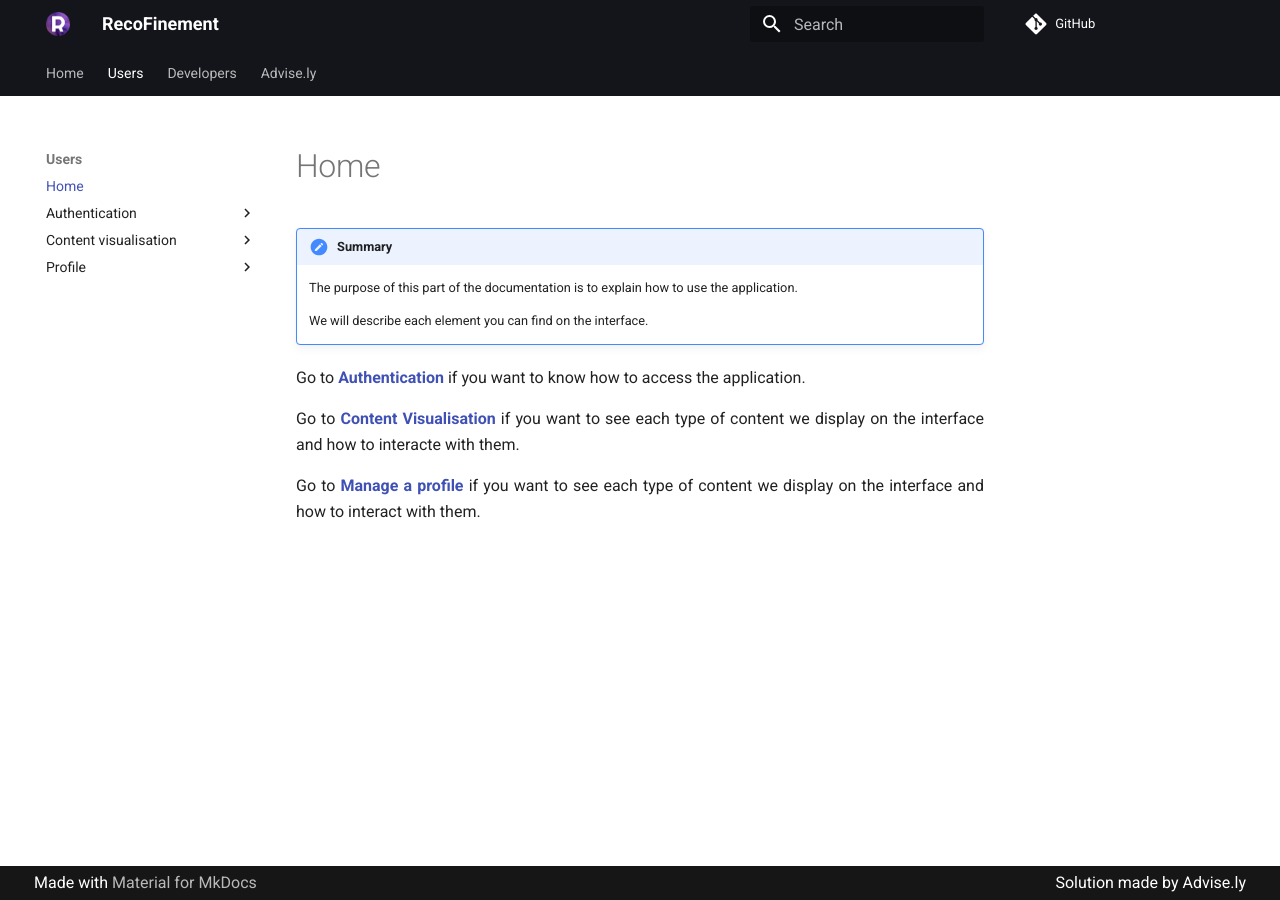
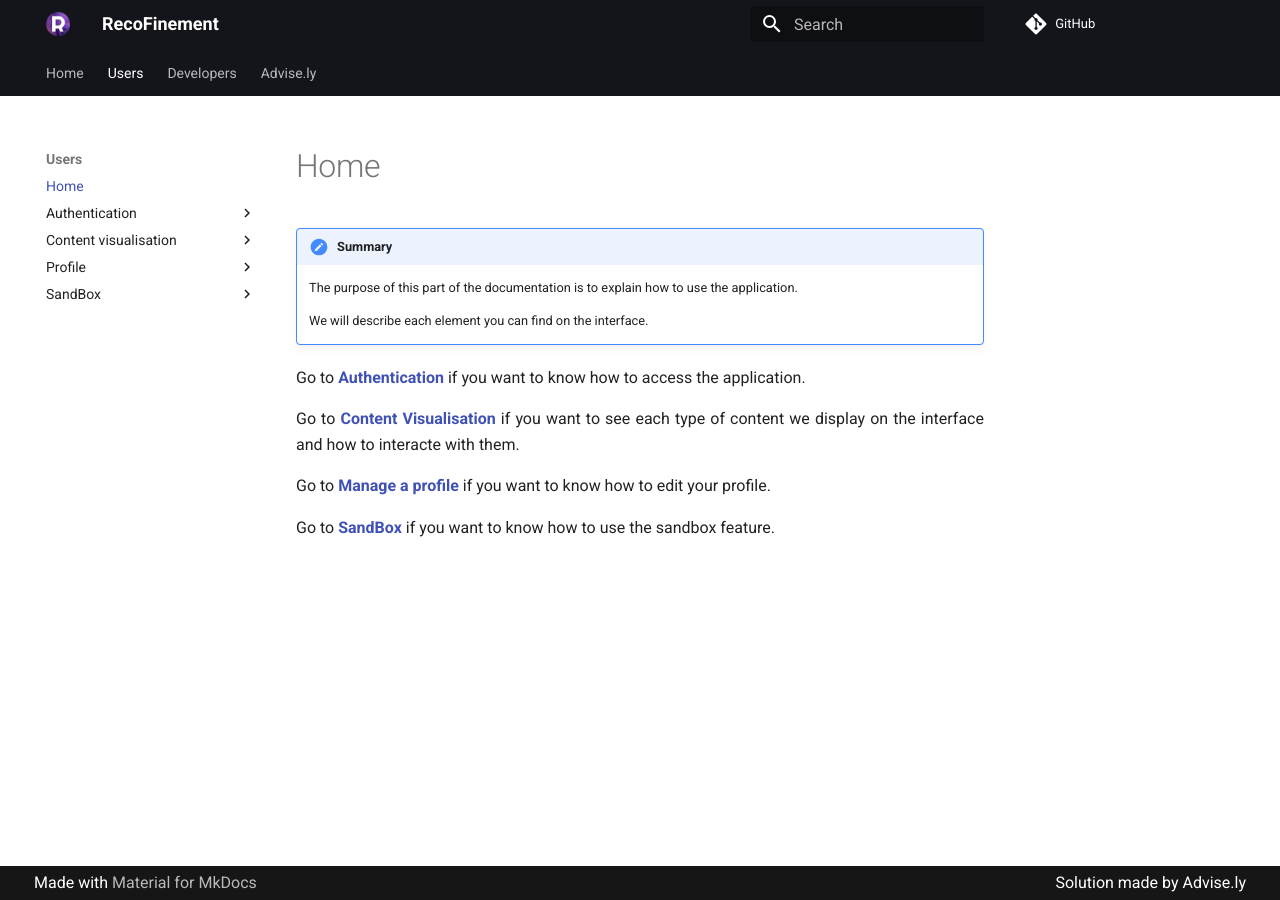
Before and after one commit to RomainCtl/RecoFinement, an MkDocs documentation site: the page built from docs/users/index.md, in a window 1280 px wide. Built offline with MkDocs 1.6.1 and Material for MkDocs 9.7.7, drawn with Linux system fonts in a browser that asks for light colours; comment, search, counter and statistics services are not loaded.

Commit message:
Add Sandbox tab to user section

```diff
--- a/docs/users/index.md
+++ b/docs/users/index.md
@@ -7,4 +7,6 @@ Go to __[Authentication](./authentication/sign-up)__ if you want to know how to
 
 Go to __[Content Visualisation](./content/musics)__ if you want to see each type of content we display on the interface and how to interacte with them.
 
-Go to __[Manage a profile](./profile/edit-account)__ if you want to see each type of content we display on the interface and how to interact with them.
+Go to __[Manage a profile](./profile/edit-account)__ if you want to know how to edit your profile.
+
+Go to __[SandBox](./sandbox/features)__ if you want to know how to use the sandbox feature.
--- a/mkdocs.yml
+++ b/mkdocs.yml
@@ -22,6 +22,8 @@ nav:
                 - Manage your groups: users/profile/groups.md
                 - Third-party applications: users/profile/tpapps.md
             - Your interests: users/profile/interests.md
+        - SandBox:
+            - Features: users/sandbox/features.md
     - Developers:
         - Home: developers/index.md
         - Installation: developers/installation.md
```
Also changed, not shown: docs/users/sandbox/features.md (added, +3 -0 lines).
